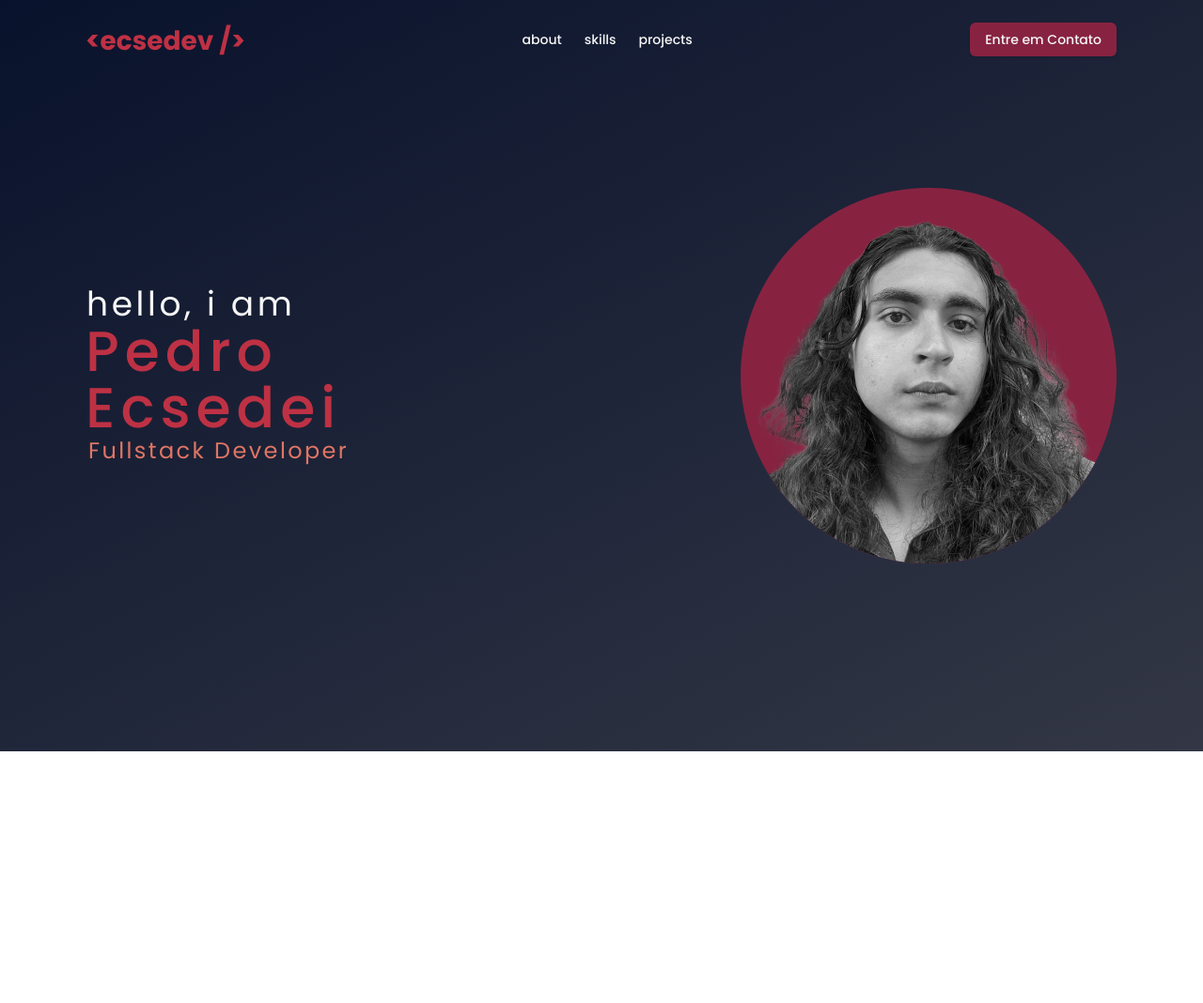
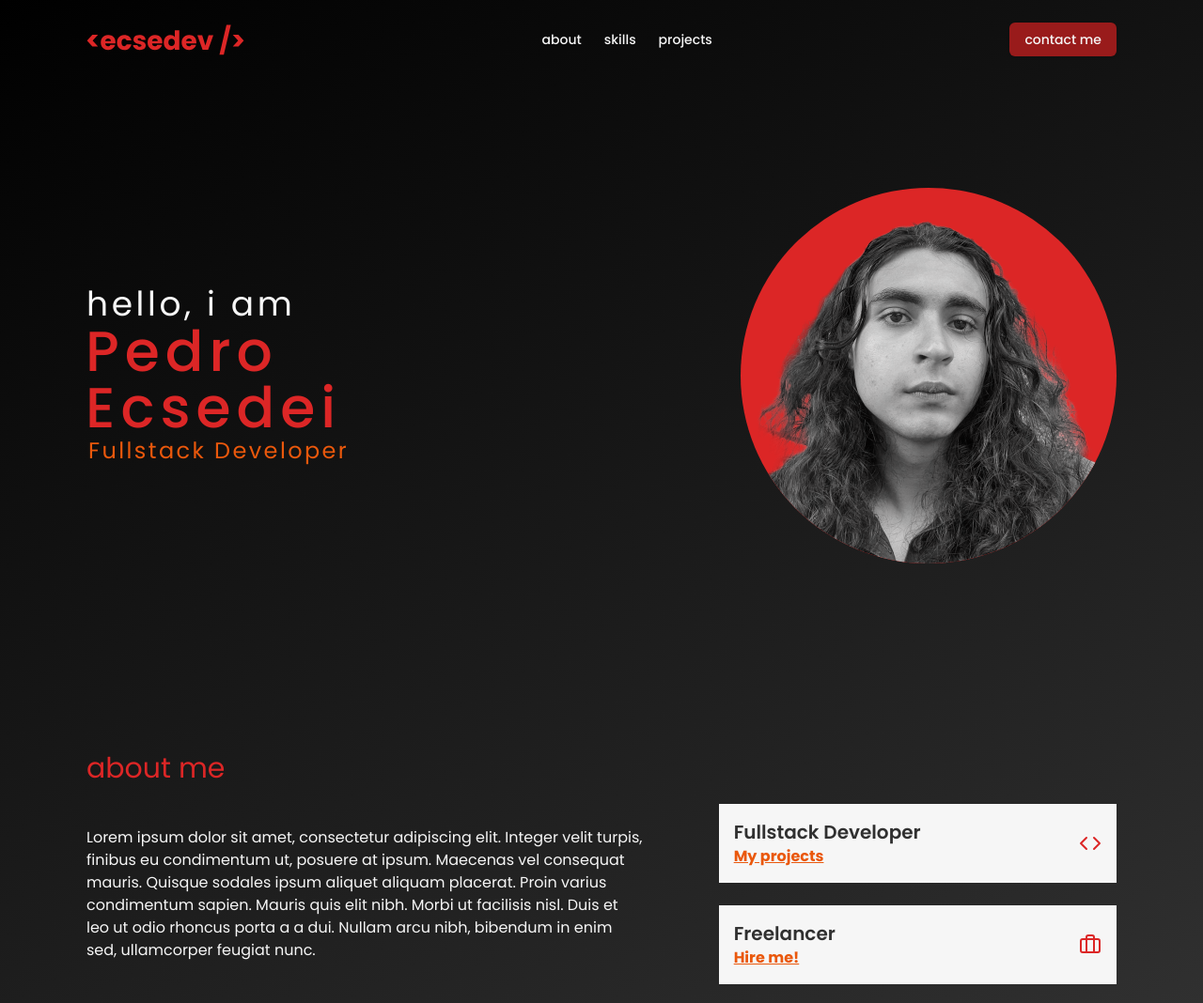
Before and after one commit to EcsedeiPedro/ecsedev-portfolio, a Next.js app: page / in a window 1280 px wide. Shown: the whole page at 94% size. Before the commit the page ends 800 px from the top, so only its background shows below. Built offline with nearby package versions, Linux system fonts and the light colour scheme.

Commit message:
feat: about section

```diff
--- a/src/app/globals.css
+++ b/src/app/globals.css
@@ -74,6 +74,5 @@
 }
 
 .hero-gradient {
-  background: #09122c;
-  background: linear-gradient(153deg, #09122c 0%, rgba(51, 55, 69, 1) 100%);
+  background: linear-gradient(153deg, #000000 0%, #303030 100%);
 }
--- /dev/null
+++ b/src/components/about/index.tsx
@@ -0,0 +1,36 @@
+import Link from "next/link";
+import { Container } from "../container";
+import { aboutCards, aboutContent } from "./mock-data";
+
+export const About = () => {
+  return (
+    <section className="px-4">
+      <Container>
+        <h2 className="text-lightRed text-3xl">about me</h2>
+
+        <div className="py-5 flex flex-col lg:flex-row items-center gap-20">
+          <div className="w-full lg:w-7/12">
+            <p className="text-white">{aboutContent.content}</p>
+          </div>
+
+          <div className="w-full lg:w-5/12 grid grid-cols-1 sm:grid-cols-2 lg:flex flex-col gap-6">
+            {aboutCards.map((card) => (
+              <div key={card.title} className="w-full bg-white p-4 relative">
+                <p className="text-xl font-semibold text-black">{card.title}</p>
+
+                <Link
+                  className="text-orange font-bold text-base underline"
+                  href={card.link.url}
+                >
+                  {card.link.name}
+                </Link>
+
+                {card.icon}
+              </div>
+            ))}
+          </div>
+        </div>
+      </Container>
+    </section>
+  );
+};
--- /dev/null
+++ b/src/components/about/mock-data.tsx
@@ -0,0 +1,58 @@
+import { Code } from "lucide-react";
+import { Briefcase } from "lucide-react";
+
+interface aboutCardsProps {
+  title: string;
+  icon: React.ReactNode;
+  link: {
+    name: string;
+    url: string;
+  };
+}
+
+interface aboutTextProps {
+  content: string;
+}
+
+const aboutContent: aboutTextProps = {
+  content: `
+      Lorem ipsum dolor sit amet, consectetur adipiscing elit. Integer
+      velit turpis, finibus eu condimentum ut, posuere at ipsum.
+      Maecenas vel consequat mauris. Quisque sodales ipsum aliquet
+      aliquam placerat. Proin varius condimentum sapien. Mauris quis
+      elit nibh. Morbi ut facilisis nisl. Duis et leo ut odio rhoncus
+      porta a a dui. Nullam arcu nibh, bibendum in enim sed, ullamcorper
+      feugiat nunc.
+  `,
+};
+
+const aboutCards: aboutCardsProps[] = [
+  {
+    title: "Fullstack Developer",
+    icon: (
+      <Code
+        color="#DC2626"
+        className="absolute right-4 top-1/2 -translate-y-1/2"
+      />
+    ),
+    link: {
+      name: "My projects",
+      url: "#",
+    },
+  },
+  {
+    title: "Freelancer",
+    icon: (
+      <Briefcase
+        color="#DC2626"
+        className="absolute right-4 top-1/2 -translate-y-1/2"
+      />
+    ),
+    link: {
+      name: "Hire me!",
+      url: "#",
+    },
+  },
+];
+
+export { aboutContent, aboutCards };
--- a/src/components/header/index.tsx
+++ b/src/components/header/index.tsx
@@ -1,23 +1,34 @@
+"use client";
+
 import Link from "next/link";
 import { Container } from "../container";
 import { EcsedevLogo } from "../logo";
 import navItems from "./mock-data";
 import { Button } from "../ui/button";
-import { Menu } from "lucide-react";
-import {
-  Sheet,
-  SheetTrigger,
-  SheetContent,
-  SheetTitle,
-  SheetDescription,
-} from "../ui/sheet";
+import { useEffect, useState } from "react";
+import { MobileNav } from "./mobile-nav";
 
 export const Header = () => {
+  const [isScrolled, setIsScrolled] = useState(false);
+
+  useEffect(() => {
+    const handleScroll = () => {
+      setIsScrolled(window.scrollY > 100);
+    };
+
+    window.addEventListener("scroll", handleScroll);
+    return () => window.removeEventListener("scroll", handleScroll);
+  }, []);
+
   return (
-    <nav className="fixed w-full top-0 bg-transparent py-6 px-4">
+    <nav
+      className={`fixed w-full top-0 py-6 px-4 z-[999] transition-all duration-300 ${
+        isScrolled ? "backdrop-blur-sm" : ""
+      }`}
+    >
       <Container className="flex justify-between items-center">
         <Link href="/">
-          <EcsedevLogo className="max-w-[140px] lg:max-w-full" fill="#BE3144" />
+          <EcsedevLogo className="max-w-[140px] lg:max-w-full" fill="#DC2626" />
         </Link>
 
         {/* desktop */}
@@ -33,32 +44,11 @@ export const Header = () => {
         </ul>
 
         <Button className="hidden lg:block bg-wine text-white">
-          Entre em Contato
+          contact me
         </Button>
 
         {/* mobile */}
-        <Sheet>
-          <SheetTrigger className="block lg:hidden">
-            <Menu className="block" color="white" />
-          </SheetTrigger>
-
-          <SheetContent>
-            <SheetTitle />
-
-            <SheetDescription />
-
-            <ul className="flex flex-col gap-6 lg:hidden py-10 px-4">
-              {navItems.map((item) => (
-                <li
-                  key={item.name}
-                  className="text-cerise font-medium text-sm lowercase"
-                >
-                  <Link href={item.href}>{item.name}</Link>
-                </li>
-              ))}
-            </ul>
-          </SheetContent>
-        </Sheet>
+        <MobileNav />
       </Container>
     </nav>
   );
--- /dev/null
+++ b/src/components/header/mobile-nav.tsx
@@ -0,0 +1,37 @@
+import { Menu } from "lucide-react";
+import {
+  Sheet,
+  SheetTrigger,
+  SheetContent,
+  SheetTitle,
+  SheetDescription,
+} from "../ui/sheet";
+import Link from "next/link";
+import navItems from "./mock-data";
+
+export const MobileNav = () => {
+  return (
+    <Sheet>
+      <SheetTrigger className="block lg:hidden">
+        <Menu className="block" color="white" />
+      </SheetTrigger>
+
+      <SheetContent className="z-[1111]">
+        <SheetTitle />
+
+        <SheetDescription />
+
+        <ul className="flex flex-col gap-6 lg:hidden py-10 px-4">
+          {navItems.map((item) => (
+            <li
+              key={item.name}
+              className="text-cerise font-medium text-sm lowercase"
+            >
+              <Link href={item.href}>{item.name}</Link>
+            </li>
+          ))}
+        </ul>
+      </SheetContent>
+    </Sheet>
+  );
+};
--- a/src/components/hero/index.tsx
+++ b/src/components/hero/index.tsx
@@ -3,28 +3,29 @@ import Image from "next/image";
 
 export const Hero = () => {
   return (
-    <section className="h-screen">
+    <section className="h-[500px] sm:h-screen">
       <Container className="px-4 flex flex-col h-full justify-center">
         <div className="flex flex-col sm:flex-row sm:items-center">
           <div className="w-1/2">
             <div className="text-white">
-              <h1 className="text-3xl sm:text-4xl flex flex-col tracking-widest text-left w-max">
+              <h1 className="text-4xl flex flex-col tracking-widest text-left w-max">
                 hello, i am
-                <span className="text-5xl sm:text-6xl tracking-widest text-lightRed leading-none font-medium self-start w-max text-left -ml-[1px]">
+                <span className="text-6xl tracking-widest text-lightRed leading-none font-medium self-start w-max text-left -ml-[1px]">
                   Pedro
                   <br />
                   Ecsedei
                 </span>
               </h1>
 
-              <p className="text-xl sm:text-2xl tracking-widest text-orange text-left w-max ml-[2px]">
+              <p className="text-2xl tracking-widest text-orange text-left w-max ml-[2px]">
                 Fullstack Developer
               </p>
             </div>
           </div>
 
           <div className="hidden sm:flex justify-end w-1/2">
-            <div className="relative w-[250px] h-[250px] lg:w-[400px] lg:h-[400px] rounded-full bg-wine overflow-hidden">
+            <div className="relative
+            w-[250px] h-[250px] lg:w-[400px] lg:h-[400px] rounded-full bg-lightRed overflow-hidden">
               <Image
                 className="absolute bottom-0 w-full grayscale"
                 src="/images/pedro-ecsedei.png"
--- a/src/view/home/index.tsx
+++ b/src/view/home/index.tsx
@@ -1,9 +1,11 @@
+import { About } from "@/components/about";
 import { Hero } from "@/components/hero";
 
 export const Home = () => {
   return (
     <main className="hero-gradient">
         <Hero />
+        <About />
     </main>
   );
 };
--- a/tailwind.config.ts
+++ b/tailwind.config.ts
@@ -12,58 +12,58 @@ export default {
     extend: {
       colors: {
         primary: {
-  				DEFAULT: 'hsl(var(--primary))',
-  				foreground: 'hsl(var(--primary-foreground))'
+          DEFAULT: "hsl(var(--primary))",
+          foreground: "hsl(var(--primary-foreground))",
         },
         secondary: {
-  				DEFAULT: 'hsl(var(--secondary))',
-  				foreground: 'hsl(var(--secondary-foreground))'
+          DEFAULT: "hsl(var(--secondary))",
+          foreground: "hsl(var(--secondary-foreground))",
         },
         darkBlue: "#09122C",
-			lightRed: "#BE3144",
-			wine: "#872341",
-			orange: "#E17564",
-  			white: '#F6F6F6',
-  			black: '#303030',
-  			background: 'hsl(var(--background))',
-  			foreground: 'hsl(var(--foreground))',
+        lightRed: "#DC2626",
+        wine: "#991B1B",
+        orange: "#EA580C",
+        white: "#F6F6F6",
+        black: "#303030",
+        background: "hsl(var(--background))",
+        foreground: "hsl(var(--foreground))",
         card: {
-  				DEFAULT: 'hsl(var(--card))',
-  				foreground: 'hsl(var(--card-foreground))'
+          DEFAULT: "hsl(var(--card))",
+          foreground: "hsl(var(--card-foreground))",
         },
         popover: {
-  				DEFAULT: 'hsl(var(--popover))',
-  				foreground: 'hsl(var(--popover-foreground))'
+          DEFAULT: "hsl(var(--popover))",
+          foreground: "hsl(var(--popover-foreground))",
         },
         muted: {
-  				DEFAULT: 'hsl(var(--muted))',
-  				foreground: 'hsl(var(--muted-foreground))'
+          DEFAULT: "hsl(var(--muted))",
+          foreground: "hsl(var(--muted-foreground))",
         },
         accent: {
-  				DEFAULT: 'hsl(var(--accent))',
-  				foreground: 'hsl(var(--accent-foreground))'
+          DEFAULT: "hsl(var(--accent))",
+          foreground: "hsl(var(--accent-foreground))",
         },
         destructive: {
-  				DEFAULT: 'hsl(var(--destructive))',
-  				foreground: 'hsl(var(--destructive-foreground))'
+          DEFAULT: "hsl(var(--destructive))",
+          foreground: "hsl(var(--destructive-foreground))",
         },
-  			border: 'hsl(var(--border))',
-  			input: 'hsl(var(--input))',
-  			ring: 'hsl(var(--ring))',
+        border: "hsl(var(--border))",
+        input: "hsl(var(--input))",
+        ring: "hsl(var(--ring))",
         chart: {
-  				'1': 'hsl(var(--chart-1))',
-  				'2': 'hsl(var(--chart-2))',
-  				'3': 'hsl(var(--chart-3))',
-  				'4': 'hsl(var(--chart-4))',
-  				'5': 'hsl(var(--chart-5))'
-  			}
+          "1": "hsl(var(--chart-1))",
+          "2": "hsl(var(--chart-2))",
+          "3": "hsl(var(--chart-3))",
+          "4": "hsl(var(--chart-4))",
+          "5": "hsl(var(--chart-5))",
+        },
       },
       borderRadius: {
-  			lg: 'var(--radius)',
-  			md: 'calc(var(--radius) - 2px)',
-  			sm: 'calc(var(--radius) - 4px)'
-  		}
-  	}
+        lg: "var(--radius)",
+        md: "calc(var(--radius) - 2px)",
+        sm: "calc(var(--radius) - 4px)",
+      },
+    },
   },
   plugins: [],
 } satisfies Config;
```
Lines whose indentation alone changed are shown as unchanged.
